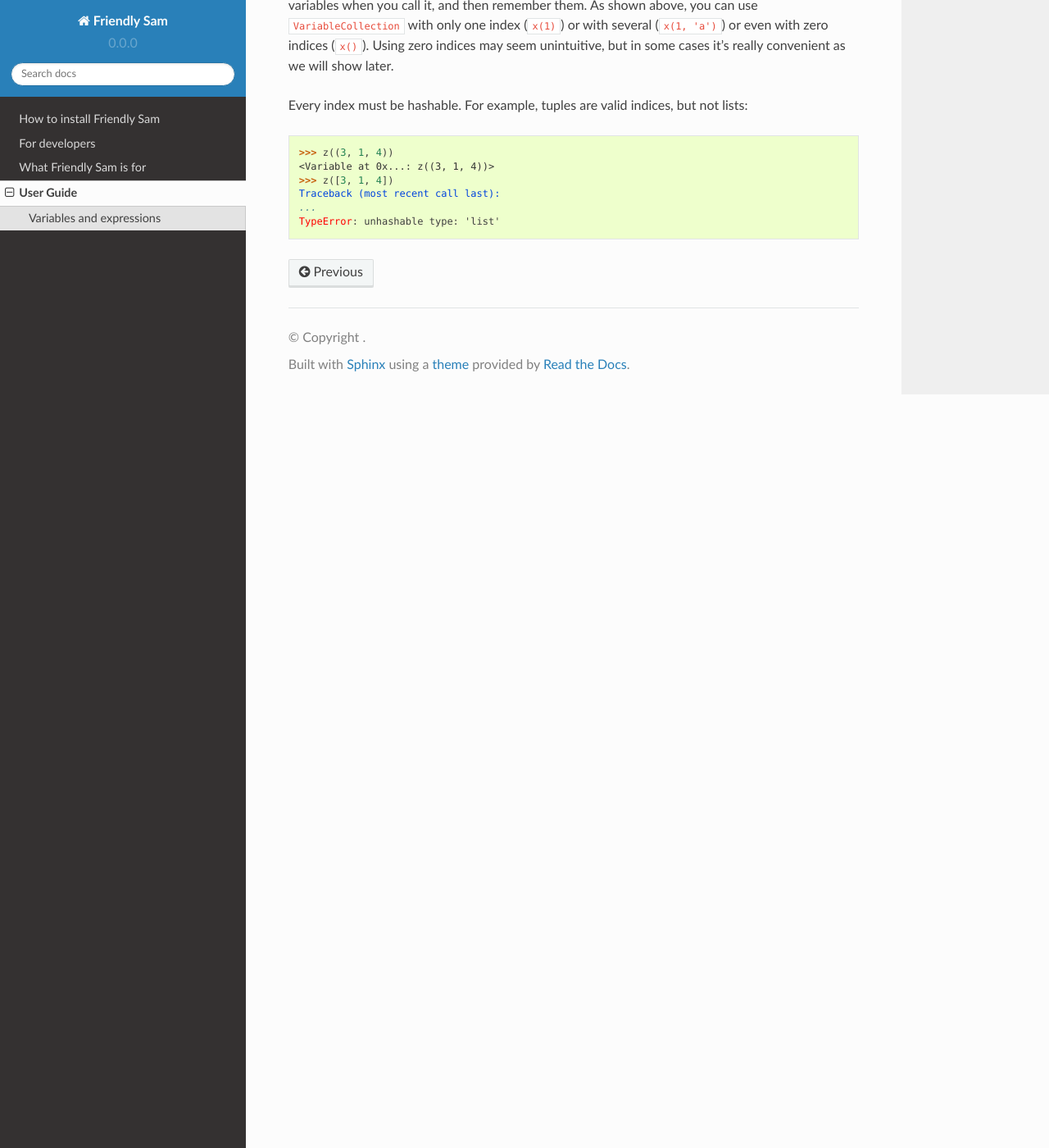
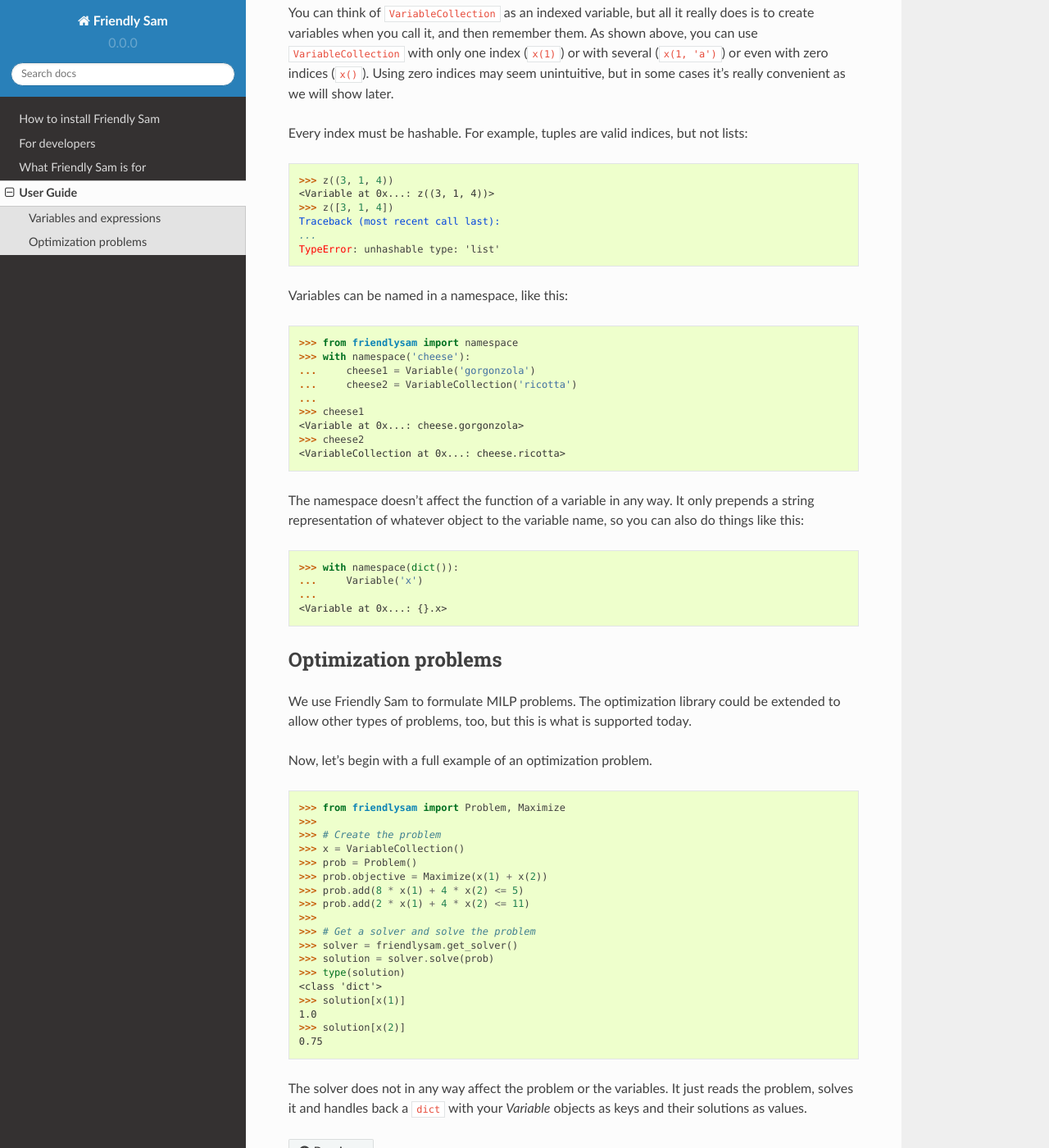
Before and after one commit to sp-etx/friendlysam, a Sphinx documentation site: the page built from docs/user-guide.rst, in a window 1280 px wide and 1400 px high, scrolled down 1393 px. Shown: the whole window at 82% size. Built offline with Sphinx 7.4.7 and the Read the Docs theme 2.0.0, drawn with Linux system fonts in a browser that asks for light colours; formulas are drawn with MathJax 3; some of the changed text lies outside the part shown.

Commit message:
More documentation
Namespace example

Optimization problem example (test should fail)

```diff
--- a/docs/user-guide.rst
+++ b/docs/user-guide.rst
@@ -14,8 +14,9 @@ In Friendly Sam, each variable is an instance of the ``Variable`` class. Variabl
 
 ::
 
-	>>> import friendlysam as fs
-	>>> my_var = fs.Variable('x')
+	>>> import friendlysam
+	>>> from friendlysam import Variable
+	>>> my_var = Variable('x')
 	>>> my_var
 	<Variable at 0x...: x>
 	>>> my_var * 2 + 1
@@ -40,14 +41,15 @@ It is often a good idea to give your variables names you can recognize, because
 
 ::
 
-	>>> fs.Variable()
+	>>> Variable()
 	<Variable at 0x...: x1>
-	>>> fs.Variable()
+	>>> Variable()
 	<Variable at 0x...: x2>
 
 There is also a convenient class called ``VariableCollection``. It is a sort of lazy dictionary, which creates variables when you ask for them::
 
-	>>> z = fs.VariableCollection('z')
+	>>> from friendlysam import VariableCollection
+	>>> z = VariableCollection('z')
 	>>> z
 	<VariableCollection at 0x...: z>
 	>>> z(1)
@@ -68,3 +70,52 @@ Every index must be hashable. For example, tuples are valid indices, but not lis
 	Traceback (most recent call last):
 	...
 	TypeError: unhashable type: 'list'
+
+
+Variables can be named in a namespace, like this::
+
+	>>> from friendlysam import namespace
+	>>> with namespace('cheese'):
+	...     cheese1 = Variable('gorgonzola')
+	...     cheese2 = VariableCollection('ricotta')
+	...
+	>>> cheese1
+	<Variable at 0x...: cheese.gorgonzola>
+	>>> cheese2
+	<VariableCollection at 0x...: cheese.ricotta>
+
+The namespace doesn't affect the function of a variable in any way. It only prepends a string representation of whatever object to the variable name, so you can also do things like this::
+
+	>>> with namespace(dict()):
+	...     Variable('x')
+	...
+	<Variable at 0x...: {}.x>
+
+
+Optimization problems
+-----------------------
+
+We use Friendly Sam to formulate MILP problems. The optimization library could be extended to allow other types of problems, too, but this is what is supported today.
+
+Now, let's begin with a full example of an optimization problem.
+
+	>>> from friendlysam import Problem, Maximize
+	>>>
+	>>> # Create the problem
+	>>> x = VariableCollection()
+	>>> prob = Problem()
+	>>> prob.objective = Maximize(x(1) + x(2))
+	>>> prob.add(8 * x(1) + 4 * x(2) <= 5)
+	>>> prob.add(2 * x(1) + 4 * x(2) <= 11)
+	>>>
+	>>> # Get a solver and solve the problem
+	>>> solver = friendlysam.get_solver()
+	>>> solution = solver.solve(prob)
+	>>> type(solution)
+	<class 'dict'>
+	>>> solution[x(1)]
+	1.0
+	>>> solution[x(2)]
+	0.75
+
+The solver does not in any way affect the problem or the variables. It just reads the problem, solves it and handles back a ``dict`` with your `Variable` objects as keys and their solutions as values.
```
Also changed, not shown: other parts of docs/user-guide.rst (+2 -2 lines).
